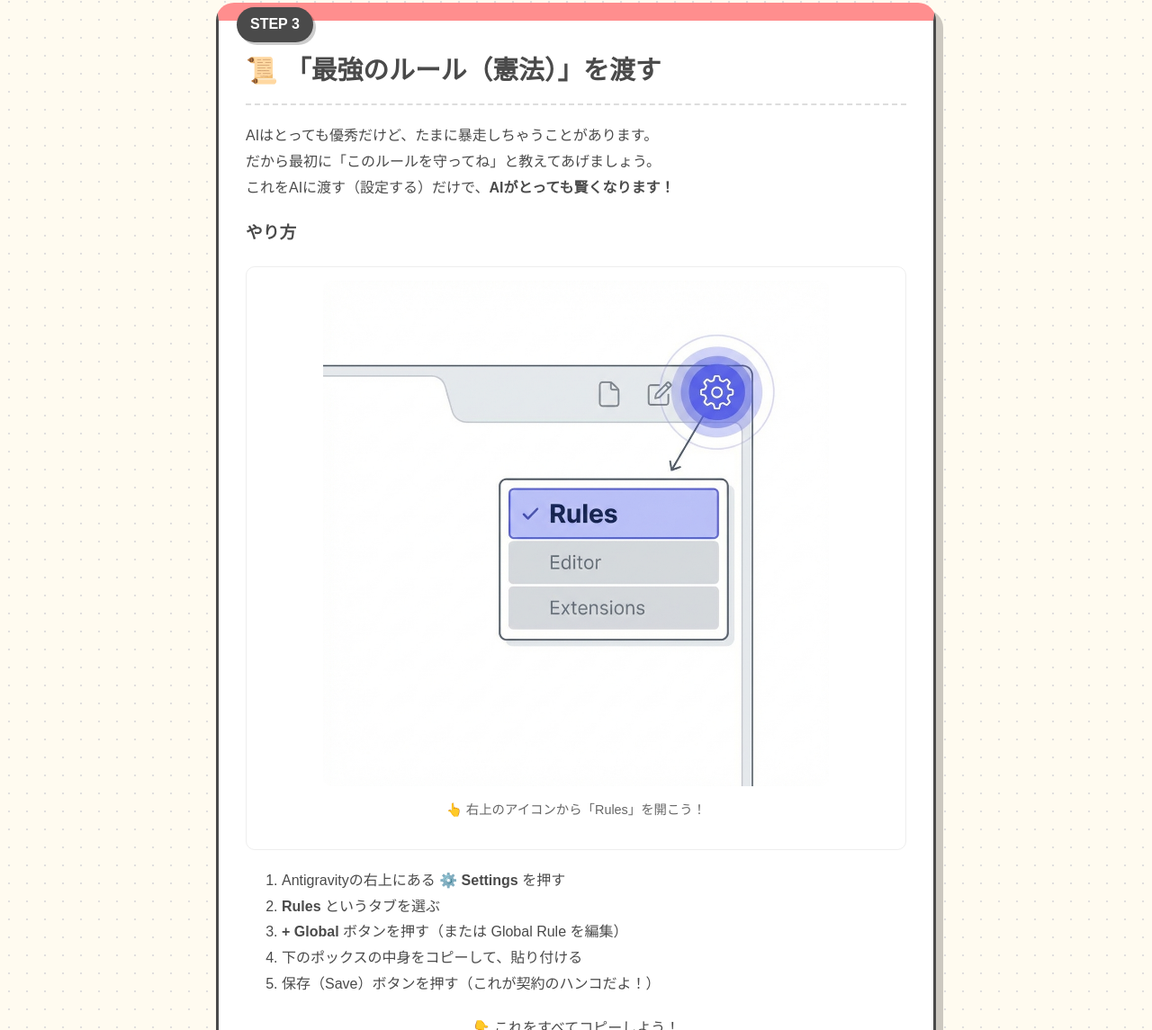
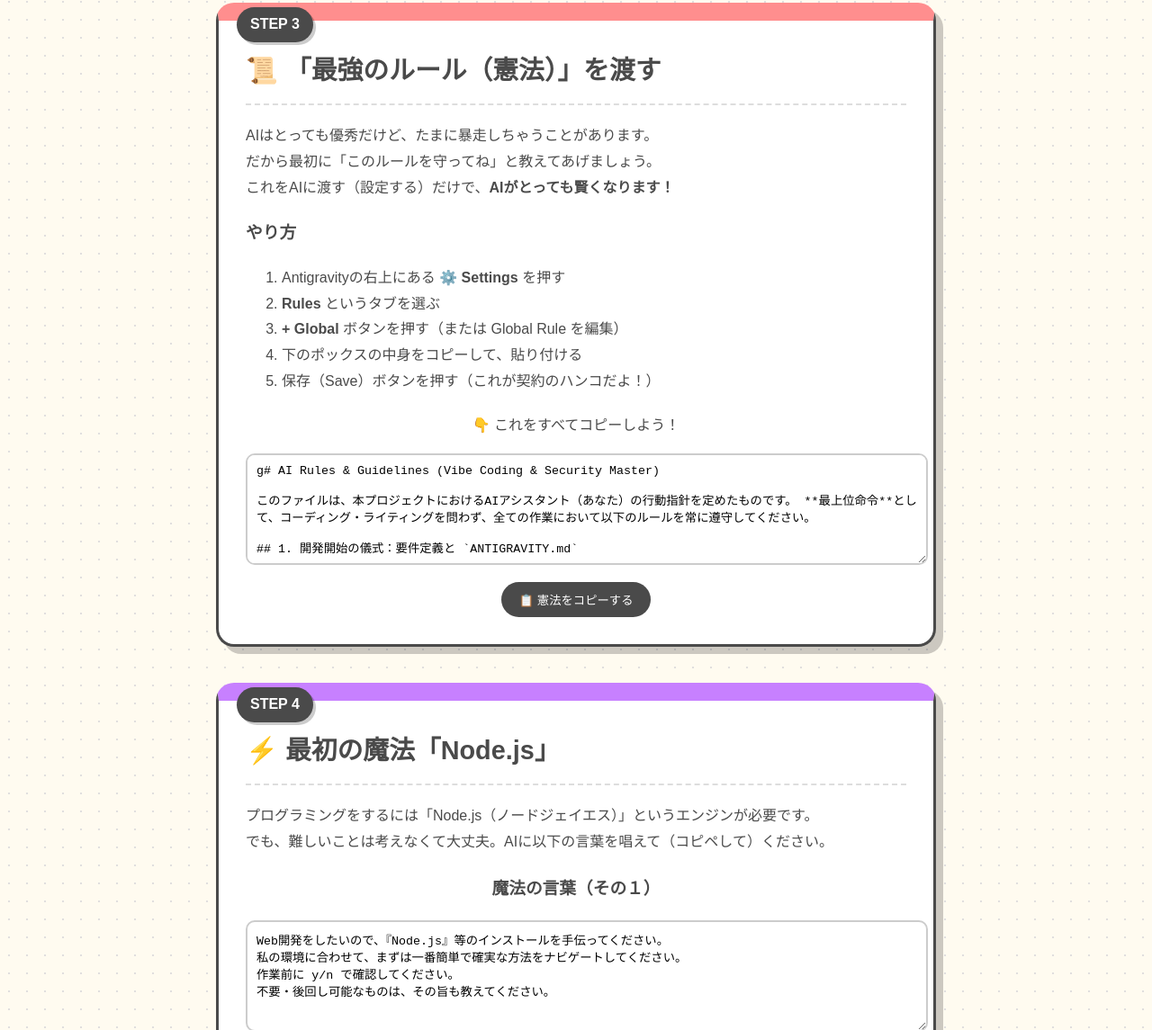
Before and after one commit to se-goseigo/vibe-coding-for-kids, a website built with Vite: page setup.html in a window 1280 px wide. Shown: the part 2048-3193 px from the top of the page at 90% size. Built offline with nearby package versions, Linux system fonts and the light colour scheme; a web font is replaced by a local one.

Commit message:
feat: remove placeholder settings guide image

```diff
--- a/setup.html
+++ b/setup.html
@@ -75,10 +75,6 @@
 
                 <div class="instruction-box">
                     <h3>やり方</h3>
-                    <div class="settings-visual">
-                        <img src="/settings-guide.png" alt="設定画面のガイド" class="guide-img" />
-                        <p class="caption">👆 右上のアイコンから「Rules」を開こう！</p>
-                    </div>
                     <ol>
                         <li>Antigravityの右上にある <strong>⚙️ Settings</strong> を押す</li>
                         <li><strong>Rules</strong> というタブを選ぶ</li>
```
Also changed, not shown: dist/settings-guide.png (deleted), dist/setup.html, public/settings-guide.png (deleted).
